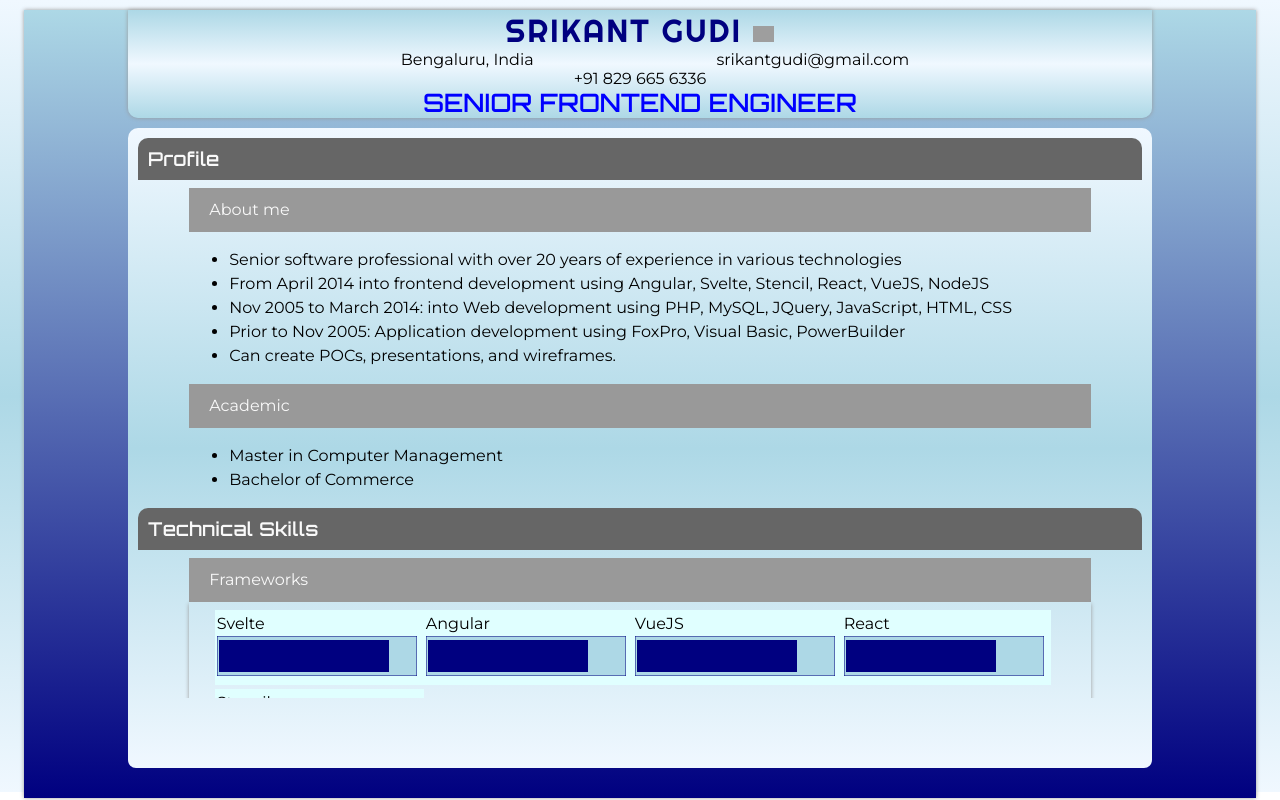
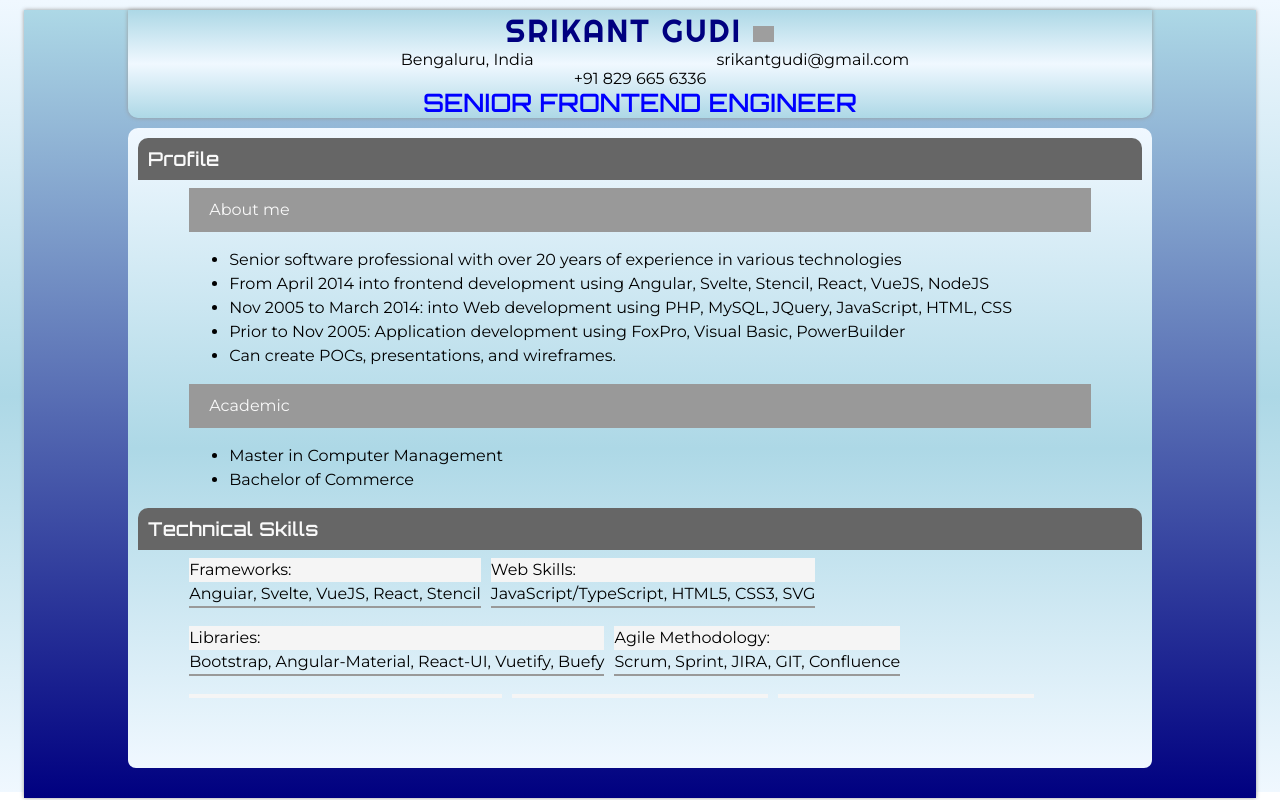
Before and after one commit to srikantgudi/srikantgudi.github.io, a Svelte app: page / in a window 1280 px wide. Built offline with nearby package versions, Linux system fonts and the light colour scheme; grey boxes are pictures that could not be loaded.

Commit message:
Modified skills layout

```diff
--- a/public/global.css
+++ b/public/global.css
@@ -20,14 +20,22 @@
     color: #f9f9f9;
     padding: 10px 20px;
 }
-.skillgroupname {
-    border-radius: 10px 10px 0 0;
-    box-shadow: 0 0 4px #999999;
-    padding: 10px;
-    background-color: darkslateblue;
-    color: whitesmoke;
+.skills {
+    display: flex;
+    flex-flow: row wrap;
+    gap: 10px;
 }
-
+.skillgroup {
+    min-width: 20vw;
+    box-shadow: 0 2px 0 #999999;
+    margin-bottom: 10px;
+}
+.skillgroup:last-child {
+    border-bottom: none;
+}
+.grouptitle {
+    background-color: whitesmoke;
+}
 .org-name {
     background-color: #cccccc;
     padding: 4px 20px;
@@ -53,3 +61,11 @@
     background-color: slategrey;
     color: white;
 }
+@media screen and (max-width: 420px) {
+    .skilla {
+        flex-flow: colummn;
+    }
+    .skillgroup {
+        width: 100%;
+    }
+}
--- a/src/SkillLevel.svelte
+++ b/src/SkillLevel.svelte
@@ -18,9 +18,9 @@
 		{label}
 	</div>
 	<div>
-		<svg height="40" width="200">
-			<rect x="0" y="0" width="100%" height="100%" fill="lightblue" stroke="navy" />
-			<rect x="1%" y="10%" width={`${rating}%`} height="80%" fill="navy" />
+		<svg height="20" width="200">
+			<rect x="0" y="0" rx="3" ry="3" width="100%" height="100%" fill="lightblue" stroke="navy" />
+			<rect x="1%" y="10%" rx="5" width={`${rating}%`} height="80%" fill="navy" />
 		</svg>
 	</div>
 </div>
--- a/src/Skills.svelte
+++ b/src/Skills.svelte
@@ -3,64 +3,60 @@
 
   let name = 'Technical Skills'
   let skills = [
-    {
-      group: 'Frameworks',
-      items: [
-        { name: 'Svelte', level: 85 },
-        { name: 'Angular', level: 80 },
-        { name: 'VueJS', level: 80 },
-        { name: 'React', level: 75 },
-        { name: 'Stencil', level: 70 },
-      ],
-    },
-    {
-      group: 'Web Skills',
-      items: [
-        { name: 'JavaScript', level: 85 },
-        { name: 'HTML5', level: 85 },
-        { name: 'CSS3', level: 85 },
-        { name: 'NodeJS', level: 75 },
-        { name: 'SVG', level: 75 },
-      ],
-    },
-    {
-      group: 'Databases/ NoSQL',
-      items: [
-        { name: 'MySQL', level: 75 },
-        { name: 'MongoDB', level: 65 },
-      ],
-    },
-    {
-      group: 'Others',
-      items: [
-        { name: 'Django', level: 60 },
-        { name: 'Python', level: 55 },
-      ],
-    },
+    // {
+    //   group: 'Frameworks',
+    //   items: [
+    //     { name: 'Svelte', level: 85 },
+    //     { name: 'Angular', level: 80 },
+    //     { name: 'VueJS', level: 80 },
+    //     { name: 'React', level: 75 },
+    //     { name: 'Stencil', level: 70 },
+    //   ],
+    // },
+    // {
+    //   group: 'Web Skills',
+    //   items: [
+    //     { name: 'JavaScript/TypeScript', level: 85 },
+    //     { name: 'HTML5', level: 85 },
+    //     { name: 'CSS3', level: 85 },
+    //     { name: 'NodeJS', level: 75 },
+    //     { name: 'SVG', level: 75 },
+    //   ],
+    // },
+    // {
+    //   group: 'Databases/ NoSQL',
+    //   items: [
+    //     { name: 'MySQL', level: 75 },
+    //     { name: 'MongoDB', level: 65 },
+    //   ],
+    // },
+    // {
+    //   group: 'Others',
+    //   items: [
+    //     { name: 'Django', level: 60 },
+    //     { name: 'Python', level: 55 },
+    //   ],
+    // },
+
+    {group: 'Frameworks', items: 'Anguiar, Svelte, VueJS, React, Stencil'},
+    {group: 'Web Skills', items: 'JavaScript/TypeScript, HTML5, CSS3, SVG'},
+    {group: 'Libraries', items: 'Bootstrap, Angular-Material, React-UI, Vuetify, Buefy'},
+    {group: 'Agile Methodology', items: 'Scrum, Sprint, JIRA, GIT, Confluence'},
+    {group: 'Operating Systems', items: 'Windows, MacOS, Linux (Ubuntu, Mint)'},
+    {group: 'Coding Tools', items: 'VS Code, IntelliJ, Nodepad++'},
+    {group: 'Others', items: 'Python-Django, Cansandra'},
+    {group: 'Online coding', items: 'StackBlitz, CodeSandbox'},
   ]
 </script>
 
-<style>
-  .skillgroup {
-    display: flex;
-    flex-flow: row wrap;
-    align-items: center;
-    padding: 1vh 2vw;
-    box-shadow: 0 2px 4px #999999;
-    margin-bottom: 10px;
-  }
-</style>
-
 <div class="sectiontitle">Technical Skills</div>
 <div class="inner-content-body">
-  {#each skills as skill}
-    <div>
-      <div class="sectionsubtitle">{skill.group}</div>
+  <div class="skills">
+    {#each skills as skill}
       <div class="skillgroup">
-        {#each skill.items as item}
-        <SkillLevel label={item.name} rating={item.level} />
-        {/each}
+        <div class="grouptitle">{skill.group}:</div>
+        <div>{skill.items}</div>
       </div>
-    </div>
-  {/each}
+    {/each}
+  </div>
 </div>
```
